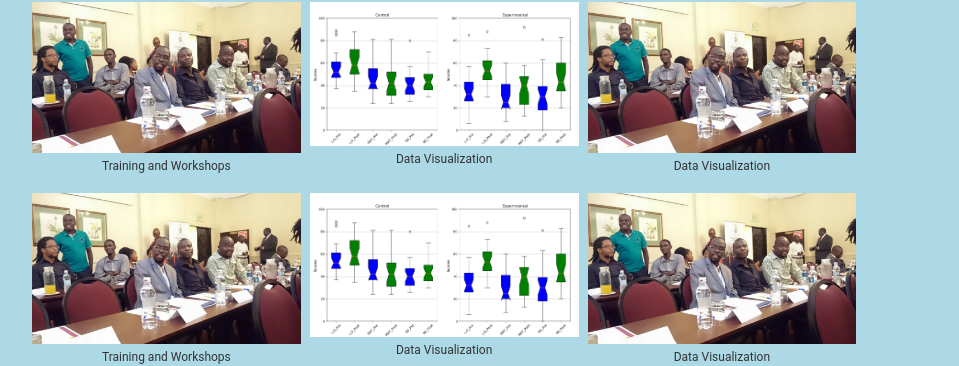
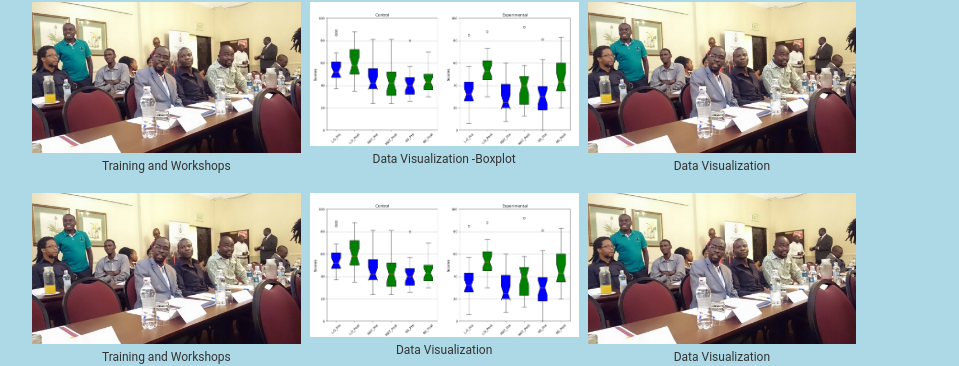
Before and after one commit to martdatanalytics/martdatanalytics.github.io, a Jekyll site: the page built from index.html, in a window 1280 px wide. Shown: the part 459-825 px from the top of the page, without its empty margins (160-1119 px from the left). Built offline with Jekyll 4.4.1, drawn with Linux system fonts in a browser that asks for light colours.

Commit message:
Update index.html

```diff
--- a/index.html
+++ b/index.html
@@ -12,7 +12,7 @@ title: MartDat Analytics Inc
 		<img src="/images/Training.jpg" style="width: 100%",height="150">Training and Workshops
 	</p>
 	<p style="float: left; font-size: 9pt; text-align: center; width: 30%; margin-right: 1%; margin-bottom: 0.5em;">
-		<img src="/images/boxplot.png  " style="width: 100%",height="150">Data Visualization
+		<img src="/images/boxplot.png  " style="width: 100%",height="150">Data Visualization -Boxplot
 	</p>
 	<p style="float: left; font-size: 9pt; text-align: center; width: 30%; margin-right: 1%; margin-bottom: 0.5em;">
 		<img src="/images/Training.jpg" style="width: 100%",height="150">Data Visualization<p style="clear: both;">
```
